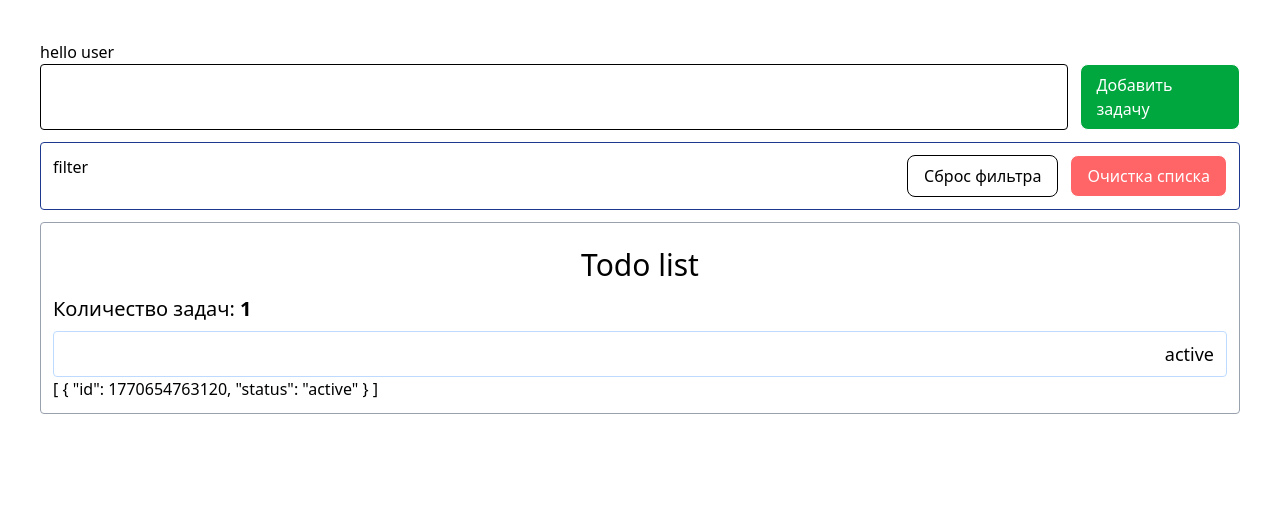
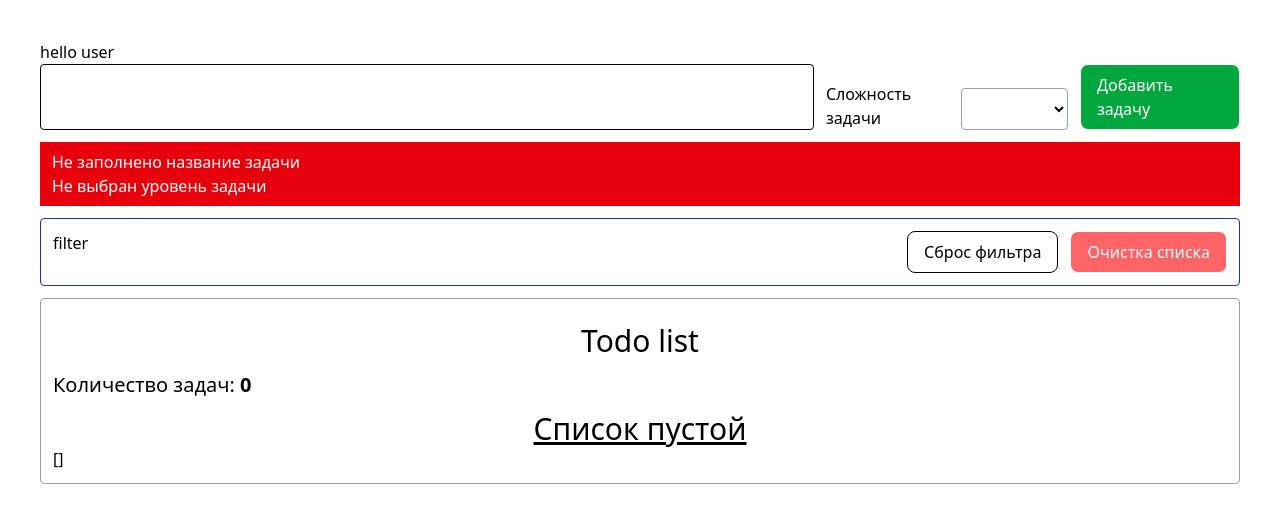
Before and after one commit to evghn/vue-start, a Vue app: page / in a window 1280 px wide. Both pictures are taken after a click on the link "Добавить задачу". Shown: the top 522 px of the page. Built offline with nearby package versions, Linux system fonts and the light colour scheme.

Commit message:
обработка ошибок

```diff
--- a/src/App.vue
+++ b/src/App.vue
@@ -1,10 +1,24 @@
 <script setup>
-import { computed, ref, watch } from 'vue';
+import { computed, ref, watch, watchEffect } from 'vue';
 
 const hello = "hello user";
-const data = ref()
+const task = ref()
 const _dataList = ref([])
 const filter = ref(false)
+const taskLevel = ref()
+const errorTask = ref(false)
+const errorLevel = ref(false)
+const errorTaskMessage = ref("Не заполнено название задачи")
+const errorLevelMessage = ref("Не выбран уровень задачи")
+
+const level = ref([
+  { id: 0, text: '' },
+  { id: 1, text: 'Легкая' },
+  { id: 2, text: 'Средняя' },
+  { id: 3, text: 'Сложная' }
+])
+
+
 
 const count = computed(() => dataList.value.length)
 
@@ -19,17 +33,45 @@ const clearTasks = () => {
 }
 
 const addTask = () => {
+  if (!task.value || !task.value.length) {
+    errorTask.value = true
+  }
+
+  if (!taskLevel.value) {
+    errorLevel.value = true
+  }
+
+  if (errorTask.value || errorLevel.value) {
+    return
+  }
+
+
+
+
   _dataList.value.push({
     id: Date.now(),
-    value: data.value,
+    value: task.value,
+    level: "low",
     status: "active"
   })
-  console.log(data.value);
-  data.value = "";
+  console.log(task.value);
+  task.value = "";
 }
 
 
-watch(_dataList.value,
+const handleTask = (e) => {
+  // console.log(errorTask.value, e.key);
+
+  if (errorTask.value) {
+    errorTask.value = false;
+  }
+
+  if (e.key == "Enter") {
+    addTask()
+  }
+}
+
+watch(() => _dataList.value,
   (newVal) => {
     if (newVal)
       console.log("dataList изменен", newVal);
@@ -40,6 +82,16 @@ watch(_dataList.value,
   }
 )
 
+watchEffect(
+  () => {
+    console.log("errorLevel", errorLevel.value);
+    if (errorLevel.value && taskLevel.value) {
+      errorLevel.value = false
+    }
+    // console.log(task.value);
+  }
+)
+
 </script>
 
 <template>
@@ -47,13 +99,33 @@ watch(_dataList.value,
     {{ hello }}
     <div class="flex flex-col gap-3">
 
-      <div class="flex gap-3 justify-between">
-        <input class="border px-4 text-2xl rounded w-[90%] active:border  active:border-gray-200" type="text"
-          v-model.number="data" @keydown.enter="addTask">
-        <a class="border px-4 py-2 rounded-lg bg-green-600   text-white min-w-40 tetx-center" href=""
-          @click.prevent="addTask">Добавить
-          задачу</a>
+      <div class="flex flex-col gap-3">
+
+        <div class="flex gap-3 justify-between">
+          <input class="border px-4 text-2xl rounded w-[70%] active:border  active:border-gray-200" type="text"
+            v-model="task" @keydown="handleTask">
+
+          <div class="flex gap-3 min-w-60 items-end">
+            <div>Сложность задачи</div>
+            <select v-model="taskLevel" class="border border-gray-400 p-2 rounded">
+              <option v-for="item in level" :key="item.id" :value="item.id">{{ item.text }}</option>
+            </select>
+
+          </div>
+          <a class="border px-4 py-2 rounded-lg bg-green-600   text-white min-w-40 tetx-center" href=""
+            @click.prevent="addTask">Добавить задачу</a>
+        </div>
+        <div v-if="errorTask || errorLevel" class="bg-red-600 text-white px-3 py-2">
+          <div v-if="errorTask">
+            {{ errorTaskMessage }}
+          </div>
+          <div v-if="errorLevel">
+            {{ errorLevelMessage }}
+          </div>
+        </div>
       </div>
+
+
       <div class="flex gap-3 justify-between border-blue-900 border p-3 rounded">
         <div><a href="" @click.prevent="filter = !filter">filter</a></div>
         <div class="flex gap-3 justify-between">
```
